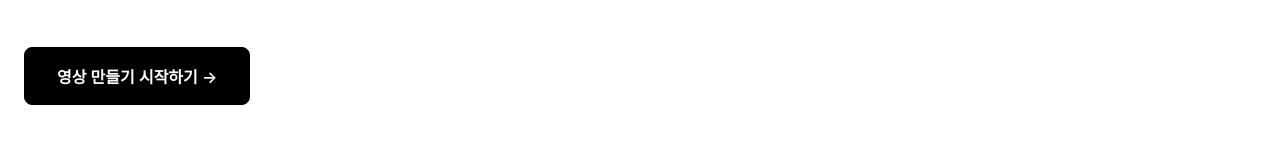
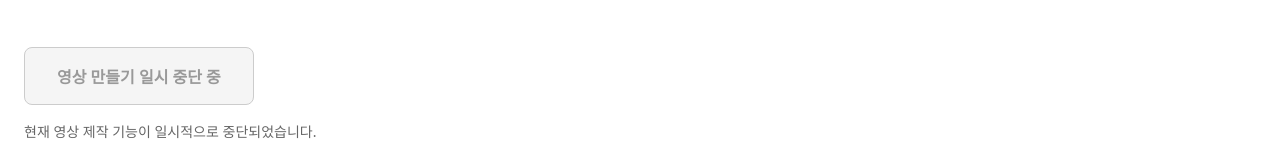
Before and after one commit to kiheon0709/3D_Hologram_project, a Next.js app: page / in a window 1280 px wide. Shown: the part 793-952 px from the top of the page. Built offline with nearby package versions, Linux system fonts and the light colour scheme; no server answers.

Commit message:
feat: 홀로그램 제작 기능 일시 중단

```diff
--- a/app/page.tsx
+++ b/app/page.tsx
@@ -23,24 +23,24 @@ export default function HomePage() {
           </div>
         </div>
 
-        <Link
-          href="/make"
+        <div
           style={{
             display: "inline-block",
             padding: "16px 32px",
             fontSize: "16px",
             fontWeight: 600,
-            border: "1px solid #000000",
+            border: "1px solid #cccccc",
             borderRadius: "8px",
-            backgroundColor: "#000000",
-            color: "#ffffff",
-            textDecoration: "none",
-            transition: "opacity 0.2s",
+            backgroundColor: "#f5f5f5",
+            color: "#999999",
+            cursor: "not-allowed",
           }}
-          className="home-cta-button"
         >
-          영상 만들기 시작하기 →
-        </Link>
+          영상 만들기 일시 중단 중
+        </div>
+        <p style={{ fontSize: "14px", color: "#666666", marginTop: "16px" }}>
+          현재 영상 제작 기능이 일시적으로 중단되었습니다.
+        </p>
       </div>
     </main>
   );
```
Also changed, not shown: app/make/page.tsx (+26 -26 lines).
